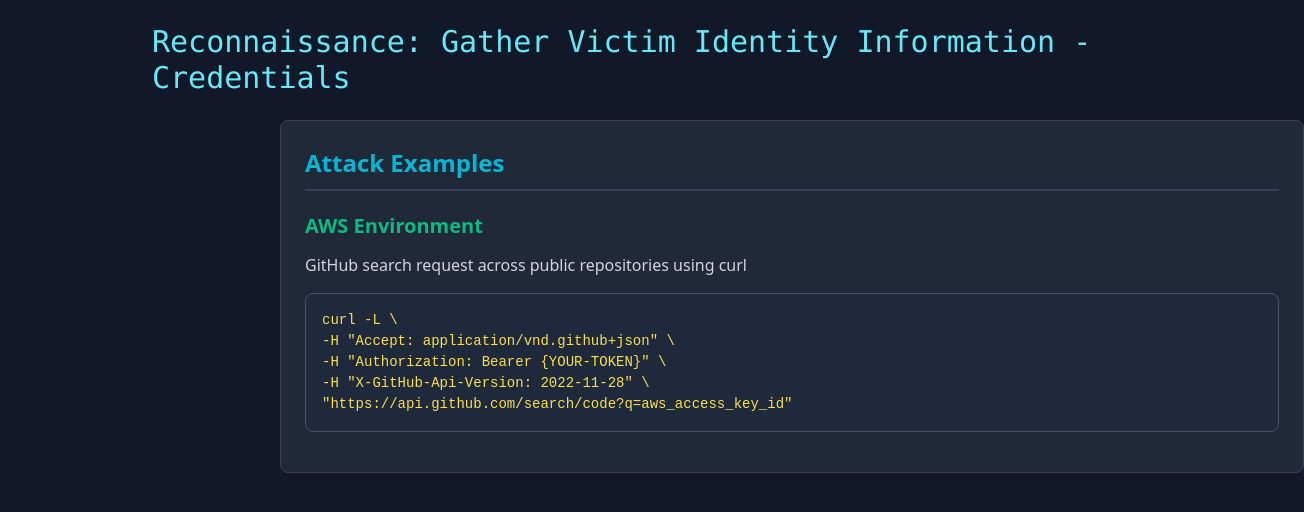
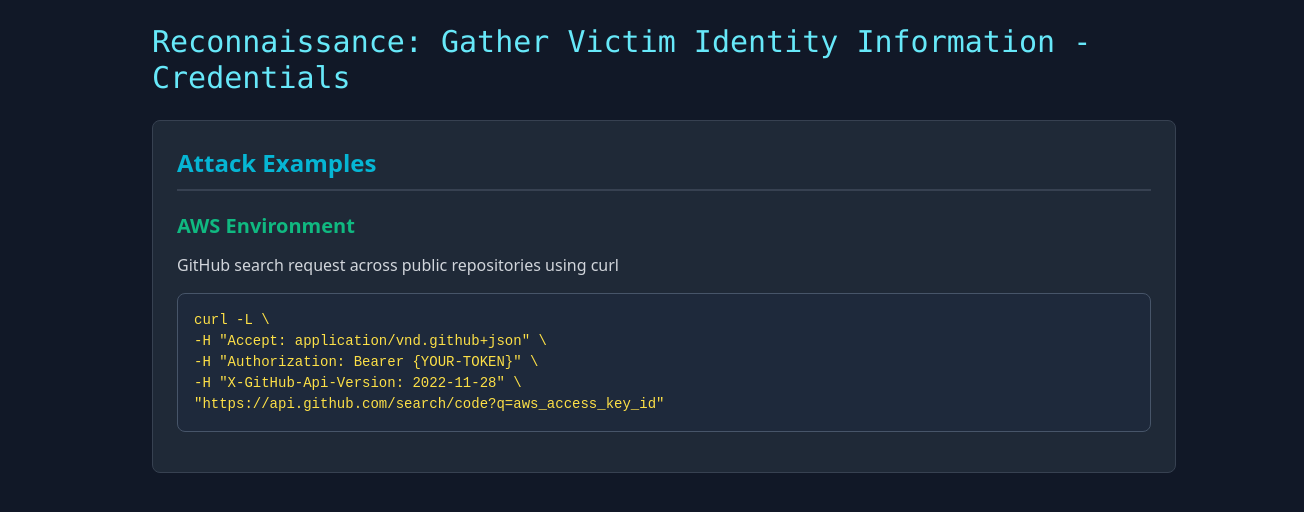
Before and after one commit to aliaksxssv/think-cnap, a plain HTML site: page Mitre/Reconnaissance/GatherVictimIdentityInformation_Credentials.html in a window 1280 px wide. Shown: the whole page, 1304 px wide, since content can reach past the window. Drawn offline with nearby package versions, Linux system fonts and the light colour scheme.

```diff
--- a/Mitre/Reconnaissance/GatherVictimIdentityInformation_Credentials.html
+++ b/Mitre/Reconnaissance/GatherVictimIdentityInformation_Credentials.html
@@ -44,9 +44,9 @@
       border-radius: 8px;
       padding: 24px;
       margin-bottom: 24px;
-      width: 80vw;
-      margin-left: 10vw;
-      margin-right: 10vw;
+      width: 100%;
+      margin-left: auto;
+      margin-right: auto;
     }
 
     .section h2 {
```
